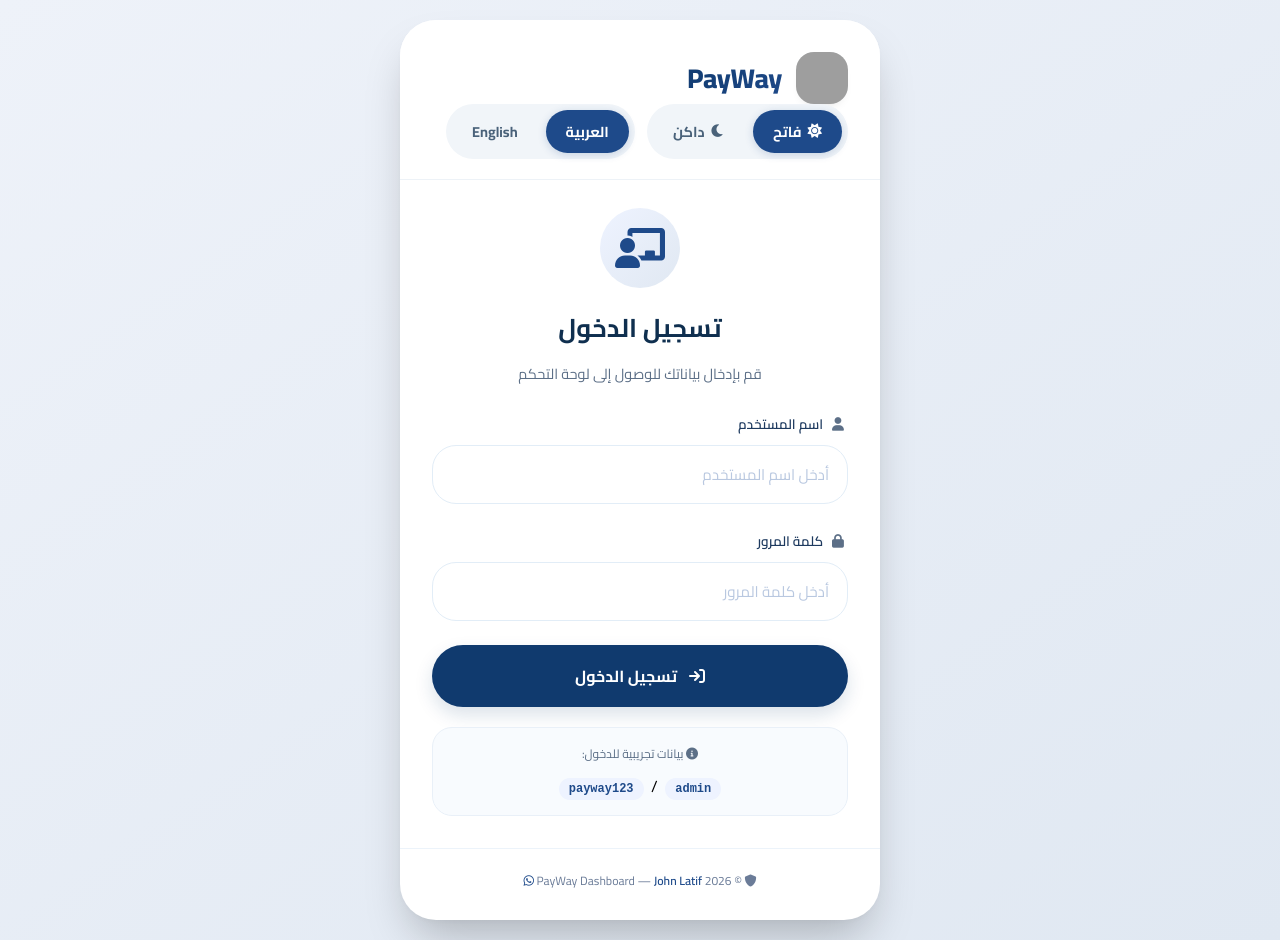
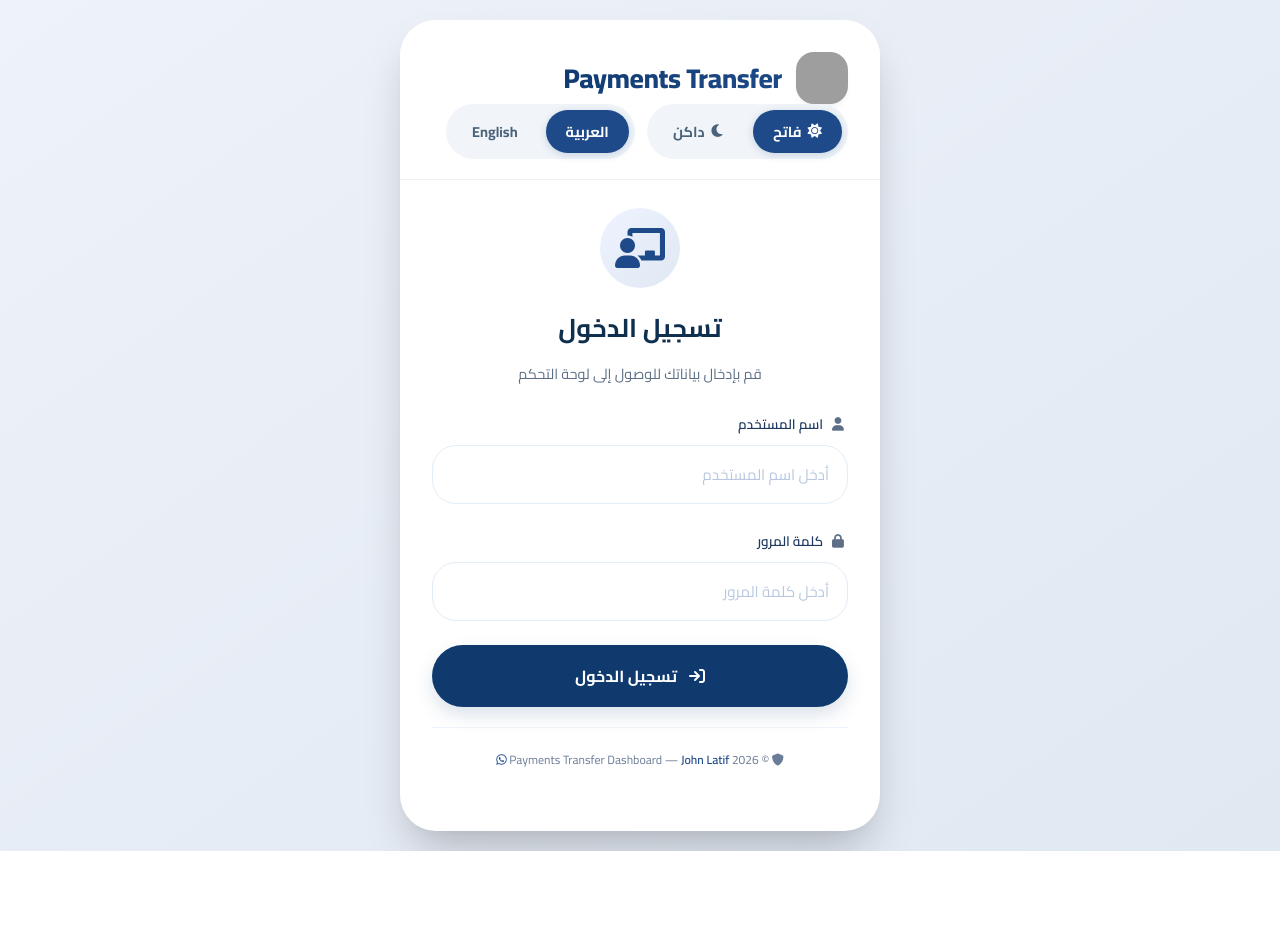
Before and after one commit to johnlatif2026/PayWay, a website: page login.html in a window 1280 px wide. After the commit the page ends 851 px from the top, so only its background shows below. Drawn offline with Linux system fonts and the light colour scheme; grey boxes are pictures that could not be loaded.

Commit message:
Update login.html

```diff
--- a/login.html
+++ b/login.html
@@ -3,7 +3,7 @@
 <head>
 <meta charset="UTF-8">
 <meta name="viewport" content="width=device-width, initial-scale=1.0, viewport-fit=cover">
-<title>PayWay | Login</title>
+<title>Payments Transfer | Login</title>
 <!-- Google Fonts + Cairo -->
 <link href="https://fonts.googleapis.com/css2?family=Cairo:wght@400;500;600;700;800&display=swap" rel="stylesheet">
 <!-- Font Awesome 6 -->
@@ -403,7 +403,7 @@
   <div class="card-header">
     <div class="brand">
       <img class="brand-logo" src="https://i.postimg.cc/NfPBr7hs/Picsart-26-04-02-02-54-03-157.jpg" alt="PayWay">
-      <h1 id="brandTitle">PayWay</h1>
+      <h1 id="brandTitle">Payments Transfer</h1>
     </div>
     <div class="header-actions">
       <!-- Dark Mode Toggle Buttons -->
@@ -441,18 +441,8 @@
       <span id="loginBtnText">تسجيل الدخول</span>
     </button>
 
-    <div class="demo-hint">
-      <p id="demoHintText"><i class="fas fa-info-circle"></i> بيانات تجريبية للدخول:</p>
-      <div>
-        <code id="demoUsername">admin</code>
-        <span id="demoAndText"> / </span>
-        <code id="demoPassword">payway123</code>
-      </div>
-    </div>
-  </div>
-
   <div class="footer">
-    <i class="fas fa-shield-alt"></i> <span id="footerText">© 2026 PayWay Dashboard</span> —
+    <i class="fas fa-shield-alt"></i> <span id="footerText">© 2026 Payments Transfer Dashboard</span> —
     <a href="https://wa.me/201274445091" target="_blank">John Latif <i class="fab fa-whatsapp"></i></a>
   </div>
 </div>
@@ -501,32 +491,24 @@
   // ==================== BILINGUAL TEXT DICTIONARY ====================
   const translations = {
     ar: {
-      brand: "PayWay",
+      brand: "Payments Transfer",
       welcomeTitle: "تسجيل الدخول",
       welcomeDesc: "قم بإدخال بياناتك للوصول إلى لوحة التحكم",
       usernameLabel: "اسم المستخدم",
       passwordLabel: "كلمة المرور",
       loginBtn: "تسجيل الدخول",
-      demoHint: "بيانات تجريبية للدخول:",
-      demoAnd: " / ",
-      demoUsernameText: "admin",
-      demoPasswordText: "payway123",
-      footer: "© 2026 PayWay Dashboard",
+      footer: "© 2026 Payments Transfer Dashboard",
       errorMessage: "بيانات الدخول غير صحيحة. يرجى المحاولة مرة أخرى",
       successRedirect: "جاري التوجيه إلى لوحة التحكم..."
     },
     en: {
-      brand: "PayWay",
+      brand: "Payments Tranafer",
       welcomeTitle: "Dashboard Login",
       welcomeDesc: "Enter your credentials to access the dashboard",
       usernameLabel: "Username",
       passwordLabel: "Password",
       loginBtn: "Login",
-      demoHint: "Demo credentials:",
-      demoAnd: " / ",
-      demoUsernameText: "admin",
-      demoPasswordText: "payway123",
-      footer: "© 2026 PayWay Dashboard",
+      footer: "© 2026 Payments Transfer Dashboard",
       errorMessage: "Invalid credentials. Please try again.",
       successRedirect: "Redirecting to dashboard..."
     }
```
